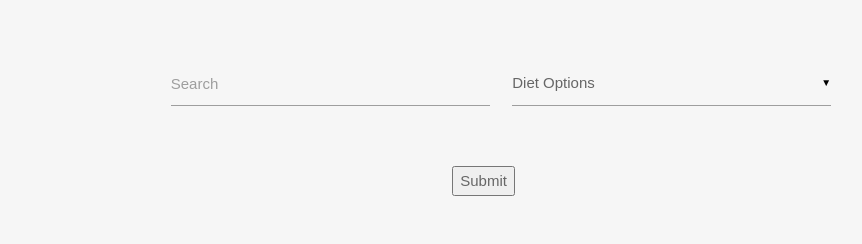
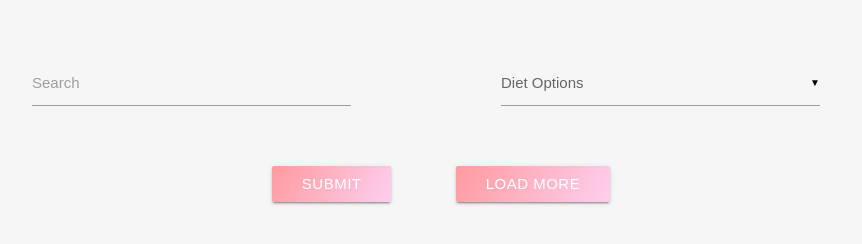
Before and after one commit to JenaeStuder/recipe-finder-api, a website: page public/index.html in a window 1280 px wide. Shown: the whole page, without its empty margins (199-1061 px from the left). Drawn offline with nearby package versions, Linux system fonts and the light colour scheme; no server answers.

Commit message:
added button and form styling, working on creating functionality of the load more button

```diff
--- a/public/index.html
+++ b/public/index.html
@@ -22,7 +22,7 @@
 
   <!--Let browser know website is optimized for mobile-->
   <meta name="viewport" content="width=device-width, initial-scale=1.0" />
-  <title>Document</title>
+  <title>Requecipe</title>
 </head>
 
 <body>
@@ -30,11 +30,11 @@
   <!-- container for my form on the html  -->
 
     <div class='flex-container' id='inputContainer'>
-      <div class="row">
+      <div class="row" id='formRow'>
         <!-- This takes the entire form and when the user hits submit it will post it to my server files using the /api/api-routes route -->
         <form method='POST' action='/api/api-routes' id='form'>
-          <div class="col 5s">
-            <div class="row">
+          <div class="col 5s" id='columns'>
+            <!-- <div class="row"> -->
               <div class="input-field input ">
                 <label for="textarea1">Search</label>
 
@@ -42,9 +42,9 @@
 
                 <input id="icon_prefix" class="materialize-textarea" type='text' name='userInput' id='searchBar'>
               </div>
-            </div>
+            <!-- </div> -->
           </div>
-          <div class="col 5s">
+          <div class="col 5s" id = 'columns'>
 
             <!-- The select feature is the dropdown that is next to the search bar. This allows the user to pick a diet type for the ingredients they have searched. It identifies which item has been selected and then passes the value through the name attribute once a user hits submit. All values match the diet options on the Spoonacular API -->
 
@@ -62,10 +62,17 @@
             </div>
           </div>
         </form>
-        <div class="col 2s">
+      </div>
+      <div class='row' id='btnRow'>
+        <!-- <div class="col"> -->
       <!-- My submit button. Once this is clicked it activates the submit function on my requecipe.js file and the form is submitted to my server so the API can take the submitted values and return the results. -->
-          <button type='submit' form='form' value='submit'>Submit</button>
-        </div>
+          <button class="btn waves-effect waves-light" type='submit' form='form' value='submit'>Submit</button>
+<!--
+          The Load More button creates another API call as more options are being rendered to the screen -->
+
+  <button class="btn waves-effect waves-light" type="submit" form='form' name="action" id='loadMore'>Load More
+  </button>
+         <!-- </div> -->
       </div>
     </div>
 
--- a/public/requecipe.js
+++ b/public/requecipe.js
@@ -115,7 +115,13 @@ document.addEventListener("DOMContentLoaded", function (event) {
 
         })
     }
-    submit()
-    apiCall()
-
+    function loadMore(){
+        document.getElementById('loadMore')
+        .addEventListener("submit", function(){
+            apiCall()
+        })
+    }
+    submit();
+    apiCall();
+    loadMore();
 })
--- a/public/style.css
+++ b/public/style.css
@@ -3,20 +3,33 @@ font-family: 'BenchNine', sans-serif;
 font-family: 'Open Sans Condensed', sans-serif;
 font-family: 'Questrial', sans-serif; */
 
-/* *{
+*{
     box-sizing: border-box;
-} */
+}
 html {
     -webkit-font-smoothing: antialiased;
     -moz-osx-font-smoothing: grayscale;
     font-family: 'Dosis', sans-serif;
-    line-height: 1.6;
+    /* line-height: 1.6; */
     color: #666;
     background: #F6F6F6;
   }
+ .row .col{
+   padding: 0 10em 0 0;
+   /* margin: 1em; */
+ }
+  /* #formRow{
+    background-color: purple;
+  }
+  #btnRow{
+    background-color: teal;
+  }
+  #columns{
+    background-color: greenyellow; */
+  /* } */
   .input-field, .input{
     width: 100% !important;
-   margin: 3em !important;
+   margin: 3em 3em 1em 3em !important;
    font-size: 20px !important;
   }
 input:focus{
@@ -30,12 +43,21 @@ input:focus{
     display: flex;
     flex-wrap: wrap;
 }
+
 .cardContainer{
     flex-direction: row;
     flex-wrap: wrap;
     justify-content: flex-start;
     align-items: center;
     align-content: flex-start;
+}
+#inputContainer{
+  /* background-color: pink; */
+  flex-direction: column;
+}
+.btn{
+  margin: 0 2rem;
+  background-image: linear-gradient(120deg, #ff9a9e 0%, #fecfef 100%);
 }
 .card{
     margin: 1rem;
--- a/routes/api/api-routes.js
+++ b/routes/api/api-routes.js
@@ -27,7 +27,7 @@ module.exports = (app) => {
     let userInput;
     let dietSelection;
 
-    //this post route takes the information that is posted from the html form and takes the values of the name attributes and assigns them to the appropriate variables. It them redirects the server to the '/' route.
+    //this post route takes the information that is posted from the html form and takes the values of the name attributes and assigns them to the appropriate variables. It then redirects the server to the '/' route.
 
     app.post('/api/api-routes', function (req, res) {
 
```
